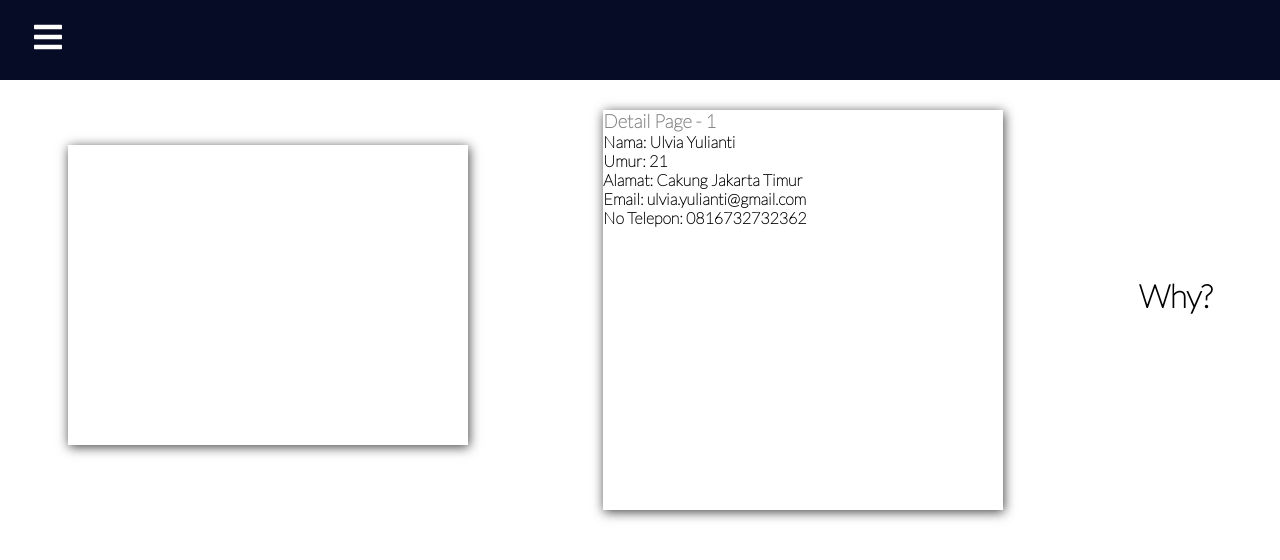
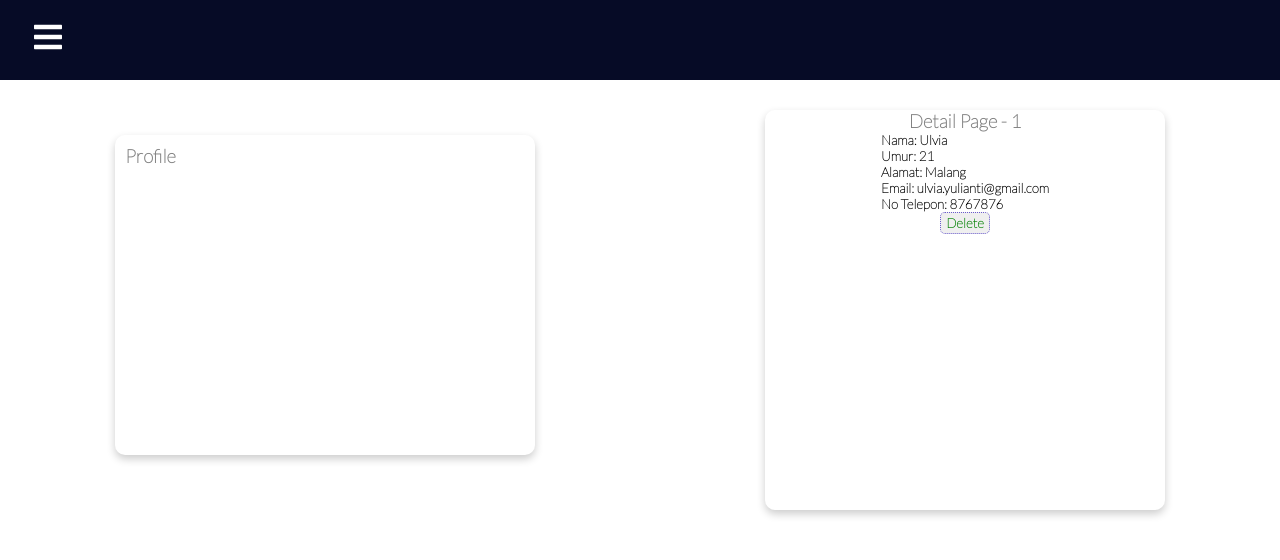
Before and after one commit to ulvia-10/My-React-Project, a React (Create React App) app: page /ListPatient/1 in a window 1280 px wide. Shown: the top 560 px of the page. Built offline with nearby package versions, Linux system fonts and the light colour scheme; no server answers; data requests are answered from the project's data file.

Commit message:
add crud PasienList with JSON server

```diff
--- a/src/App.js
+++ b/src/App.js
@@ -10,7 +10,7 @@ import { PasienInput } from "./component/FormSource";
 import ListPatient from "../src/pages/ListPatient";
 import { DoctorInput } from "./component/DoctorSource";
 import Widget from "./component/Widget";
-import { useEffect, useState } from "react";
+import {  useState } from "react";
 import Detail from "./component/Detail";
 import useFetch from "./component/useFetch";
 
@@ -20,9 +20,10 @@ function App() {
   // const [pasienList, setPasienList] = useState ([]);
 
   const [pasienList, setPasienList] = useState(null);
-  const {data: PasienList, isPending, Error} = useFetch(' http://localhost:8000/PasienList')
+  const[doctorlist, setDoctorList] = useState(null)
+  const {data: PasienList, isPending, Error} = useFetch(' http://localhost:8000/PasienList');
+  const {data: doctorList, isPendingDokter, ErrorDokter} = useFetch('http://localhost:8001/doctorList ')
   // const {data: pasienList, isPending, Error} = useFetch('')
-
   let id = 0;
 
   const addPasienHandler = (props) => {
@@ -35,13 +36,13 @@ function App() {
           umur: props.umur,
           email: props.email,
           noTelp: props.noTelp,
-          id: Math.random().toString(),
+          id: id+1,
         },
       ];
     });
   };
 
-  const [doctorList, setDoctorList] = useState(null);
+  // const [doctorList, setDoctorList] = useState(null);
 
   const addDoctorHandler = (props) => {
     setDoctorList((prevdoctorList) => {
@@ -54,7 +55,7 @@ function App() {
           email: props.email,
           noTelp: props.noTelp,
           jam: props.jam,
-          id: Math.random().toString(),
+          id: id+1,
         },
       ];
     });
@@ -98,7 +99,7 @@ function App() {
           ></Route>
           <Route
             path="/ListDoctor"
-            element={doctorList && (<ListDoctor users={doctorList} />)}
+            element={doctorList && (<ListDoctor users={doctorList} loading={isPending}/>)}
           ></Route>
           <Route
             path="/ListPatient"
--- a/src/component/DataTable.js
+++ b/src/component/DataTable.js
@@ -2,8 +2,7 @@ import React from "react";
 import { DataGrid } from "@mui/x-data-grid";
 import style from "../component/Datatable.module.css";
 import { userColumns } from "../component/Datatablesource";
-import { Link } from "react-router-dom";
-import useFetch from "./useFetch";
+import { Link, useParams } from "react-router-dom";
 
 const DataTable = (props) => {
 
@@ -21,11 +20,7 @@ const DataTable = (props) => {
                 <Link to={`/ListPatient/${params.row.id}`} className={style.viewbtn}>
                   View
                 </Link>
-                <button
-                  onClick={() => props.onDeletePasien(params.row.id)}
-                  className={style.deletebtn}>
-                  Delete
-                </button>
+
               </div>
               </>
           ]
@@ -41,11 +36,10 @@ const DataTable = (props) => {
 
   const userRows = props.List?.map(
     (user) => (
-      console.log(user.nama),
       {
         key: user.id,
         id: user.id,
-        img: user.img,
+        img: "https://images.pexels.com/photos/1820770/pexels-photo-1820770.jpeg?auto=compress&cs=tinysrgb&dpr=2&w=500",
         nama: user.nama,
         noTelp: user.noTelp,
         email: user.email,
--- a/src/component/Datatable.module.css
+++ b/src/component/Datatable.module.css
@@ -1,5 +1,5 @@
 .datatable {
-  height: 100vh;
+  height: 80vh;
   font-weight: bold;
   width: 90%;
   padding: 10px;
@@ -38,7 +38,7 @@
 }
 .cellAction{
   display: flex;
-  align-items: center;
+ justify-content: center;
   gap: 10px;
 }
 .viewbtn{
@@ -47,11 +47,5 @@
   color: darkblue;
   border: 1px dotted rgba(0,0,139,0.596);
   cursor: pointer;
+  margin-left: 30px
 }
-.deletebtn{
-  padding: 2px 5px;
-  border-radius: 5px;
-  color: green;
-  border: 1px dotted rgba(106, 90, 205);
-  cursor: pointer;
-}
--- a/src/component/Detail.js
+++ b/src/component/Detail.js
@@ -1,39 +1,56 @@
-import React from 'react'
-import Navbar from './Navbar'
-import classes from "../component/Detail.module.css"
-import { useParams } from 'react-router-dom'
-import useFetch from './useFetch'
-
+import React from "react";
+import Navbar from "./Navbar";
+import classes from "../component/Detail.module.css";
+import { useNavigate, useParams } from "react-router-dom";
+import useFetch from "./useFetch";
+import { createBrowserHistory } from "history";
 
 const Detail = () => {
+  const { id } = useParams();
+  const { data: PasienList, error, isPending, } = useFetch("http://localhost:8000/PasienList/" + id);
+  const navigate = useNavigate();
 
-  const { id } = useParams();
-  const {data: PasienList, error, isPending} = useFetch('http://localhost:8000/PasienList/' + id)
-
-  console.log(PasienList)
+ const handleClick=()=>{
+    fetch('http://localhost:8000/PasienList/' + id, {
+      method: 'DELETE',
+    }).then(()=>{
+      navigate('/ListPatient')
+    })
+  }
+  console.log(PasienList);
   return (
     <div>
-      <Navbar/>
+      <Navbar />
+        {isPending && PasienList === null ? (
+          <div className={classes.loading}> <h1>Loading......</h1></div>
+        ) : (
           <div className={classes.content}>
           <div className={classes.images}>
+            <h3>Profile</h3>
           </div>
-        {isPending && PasienList === null ? <div>Loading...</div> :  (<div className={classes.detail}>
-         <h3>Detail Page - {id}   </h3>
-         <div>
-         <h4>Nama: {PasienList.nama}</h4>
-         <h4>Umur: {PasienList.umur}</h4>
-         <h4>Alamat: {PasienList.alamat}</h4>
-         <h4>Email: {PasienList.email}</h4>
-         <h4>No Telepon: {PasienList.noTelp}</h4>
+
+          <div className={classes.detail}>
+          <h3 style={{alignItems: "center"}} >Detail Page - {id} </h3>
+            <div className={classes.isidetail}>
+              <h5>Nama: {PasienList.nama}</h5>
+              <h5>Umur: {PasienList.umur}</h5>
+              <h5>Alamat: {PasienList.alamat}</h5>
+              <h5>Email: {PasienList.email}</h5>
+              <h5>No Telepon: {PasienList.noTelp}</h5>
             </div>
+            <button
+                  // onClick={() => props.onDeletePasien(params.row.id)}
+                  onClick={handleClick}
+                  className={classes.deletebtn}>
+                  Delete
+                </button>
+          </div>
+
           </div>
         )}
         {error && <div>{error}</div>}
-        <h1>Why?</h1>
       </div>
+  );
+};
 
-    </div>
-  )
-        }
-
-export default Detail
+export default Detail;
--- a/src/component/Detail.module.css
+++ b/src/component/Detail.module.css
@@ -5,23 +5,44 @@ align-items: center;
 }
 
 .images{
-    box-shadow: 1px 2px 11px 0px rgba(0,0,0,0.75);
-    -webkit-box-shadow: 1px 2px 11px 0px rgba(0,0,0,0.75);
-    -moz-box-shadow: 1px 2px 11px 0px rgba(0,0,0,0.75);
+    box-shadow: 0 4px 8px 0 rgba(0,0,0,0.2);
+    transition: 0.3s;
     float: left;
     width: 400px;
     height: 300px;
+    border-radius: 10px;
+    padding: 10px;
+}
 
+h3{
+    border-bottom: 1px yellow;
 }
 
 .detail{
-    box-shadow: 1px 2px 11px 0px rgba(0,0,0,0.75);
-    -webkit-box-shadow: 1px 2px 11px 0px rgba(0,0,0,0.75);
-    -moz-box-shadow: 1px 2px 11px 0px rgba(0,0,0,0.75);
+    box-shadow: 0 4px 8px 0 rgba(0,0,0,0.2);
+    transition: 0.3s;
     float: right;
     width: 400px;
     height: 400px;
     margin-top: 30px;
     color: black;
+    border-radius: 10px;
+    display: flex;
+    flex-direction: column;
+    align-items: center;
 
 }
+.loading{
+    display: flex;
+    justify-content: center;
+    align-items: center;
+    margin: 0 auto;
+}
+
+.deletebtn{
+    padding: 2px 5px;
+    border-radius: 5px;
+    color: green;
+    border: 1px dotted rgba(106, 90, 205);
+    cursor: pointer;
+  }
--- a/src/component/FormSource.js
+++ b/src/component/FormSource.js
@@ -10,7 +10,7 @@ export const PasienInput =
     label: "Nama Lengkap",
     type: "text",
     placeholder: "Nama",
-    value:"nama"
+    value:"nama",
   },
   {
     id: 2,
--- a/src/component/NewForm.js
+++ b/src/component/NewForm.js
@@ -4,15 +4,17 @@ import style from "../component/NewForm.module.css";
 import * as AiIcons from "react-icons/ai";
 import Navbar from "../component/Navbar";
 import { useNavigate } from "react-router-dom";
+import { createBrowserHistory } from "history";
 
 const NewForm = (props) => {
 
   const navigate = useNavigate();
   const [file, setFile] = useState("");
+  const [isPending, setPending] = useState('false');
+  const history = createBrowserHistory()
 
   const [formData, setFormData] = useState({
     nama:"",
-    img:"",
     alamat:"",
     umur:"",
     email:"",
@@ -30,8 +32,8 @@ const NewForm = (props) => {
   });
 
   React.useEffect(() => {
-    console.log(formDataDoctor);
-  }, [formDataDoctor]);
+    console.log(formData);
+  }, [formData]);
 
   console.log(props.title)
 
@@ -57,19 +59,35 @@ setFormDataDoctor((prevState)=>{
 
   const onSubmitHandler = (event) => {
     event.preventDefault();
-    console.log(formData);
-
+    // console.log(formData);
+    setPending(true)
 
     if (props.title === "Add New Pasien") {
-      props.onAddPasien(formData);
+      fetch(' http://localhost:8000/PasienList', {
+        method:'POST',
+        headers: {"Content-Type": "application/json"},
+        body: JSON.stringify(formData)
+      }). then(()=> {
+        console.log('New Pasien Added')
+      })
+      // history.go(-1)
+      history.push('/ListPatient')
       navigate("/ListPatient");
       return;
     }
+
+    fetch(' http://localhost:8001/doctorList', {
+        method:'POST',
+        headers: {"Content-Type": "application/json"},
+        body: JSON.stringify(formDataDoctor)
+      }). then(()=> {
+        console.log('New Doctor Added')
+      })
       props.onAddDoctor(formDataDoctor);
       navigate("/ListDoctor");
 
 
-
+         // props.onAddPasien(formData);
     // pasti object {}
     // props.onAddPasien ({
     //   nama: formData.nama,
@@ -104,13 +122,13 @@ setFormDataDoctor((prevState)=>{
               <form onSubmit={onSubmitHandler}>
                 <div className={style.formInput}>
                   <label htmlFor="file" className={style.icon}>
-                    image: <DriveFolderUploadOutlined />
+                    image: <DriveFolderUploadOutlined/>
                   </label>
                   <input
                     type="file"
                     id="file"
                     onChange={(e) => setFile(e.target.files[0])}
-                    style={{ display: "none" }}
+                    style={{ display:"none"}}
                   ></input>
                 </div>
                 {/* object itu harus sesuai ya!! */}
@@ -122,14 +140,13 @@ setFormDataDoctor((prevState)=>{
                       placeholder={input.placeholder}
                       //onchange bisa pake 2 cara, yaitu dengan writing 1, atau yang 2
                       onChange={onchange(input.value)}
-                      // onChange={(e) => onchange(e, input.value)}
+                      // onChange={(e) => onchange(e, input.value)} kalau tidak ada param (e)
                     ></input>
                   </div>
                 ))}
 
-                <button className={style.btndaftar} type="submit">
-                  Daftar
-                </button>
+                {!isPending &&<button className={style.btndaftar} type="submit">Daftar</button>}
+                {isPending && <button className={style.btndaftar} type="submit">Adding User...</button>}
               </form>
             </div>
           </div>
@@ -141,4 +158,4 @@ setFormDataDoctor((prevState)=>{
 
 export default NewForm;
 
-// List name={formData.name}
+// List name={formData.name
--- a/src/data/db.json
+++ b/src/data/db.json
@@ -1,31 +1,28 @@
 {
-    "PasienList" : [
+  "PasienList": [
     {
-            "nama": "Ulvia Yulianti ",
-            "alamat": "Cakung Jakarta Timur ",
+      "nama": "Ulvia",
+      "alamat": "Malang",
       "umur": "21",
       "email": "ulvia.yulianti@gmail.com",
-            "noTelp":"0816732732362",
+      "noTelp": "8767876",
       "id": "1"
     },
     {
-            "nama": "Anindya ",
-            "alamat": "Malang Jawa Timur ",
-            "umur": "21",
-            "email": "anindya@outlook.com",
-            "noTelp":"9823913273213",
+      "nama": "Via",
+      "alamat": "Ngantang",
+      "umur": "90",
+      "email": "putra.yulianti@gmail.com",
+      "noTelp": "8767876",
       "id": "2"
     },
     {
-            "nama": "Puput Ismayati ",
-            "alamat": "Pisangan Lama Jakarta Timur",
-            "umur": "31",
-            "email": "puputismayati@gmail.com",
-            "noTelp":"9823913273213",
+      "nama": "via",
+      "alamat": "Jakarta",
+      "umur": "21",
+      "email": "ulvia.yulianti@gmail.com",
+      "noTelp": "8767876",
       "id": "3"
     }
-
   ]
-
-
 }
--- a/src/pages/ListPatient.js
+++ b/src/pages/ListPatient.js
@@ -8,8 +8,6 @@ import { ListAltRounded } from '@mui/icons-material'
 import Navbar from '../component/Navbar'
 
 const ListPatient = (props) => {
-
-  console.log(props.loading)
   return (
 
     <div className={style.context}>
```
Also changed, not shown: src/data/db_doctor.json (+20 -5 lines). Lines whose indentation alone changed are shown as unchanged.
